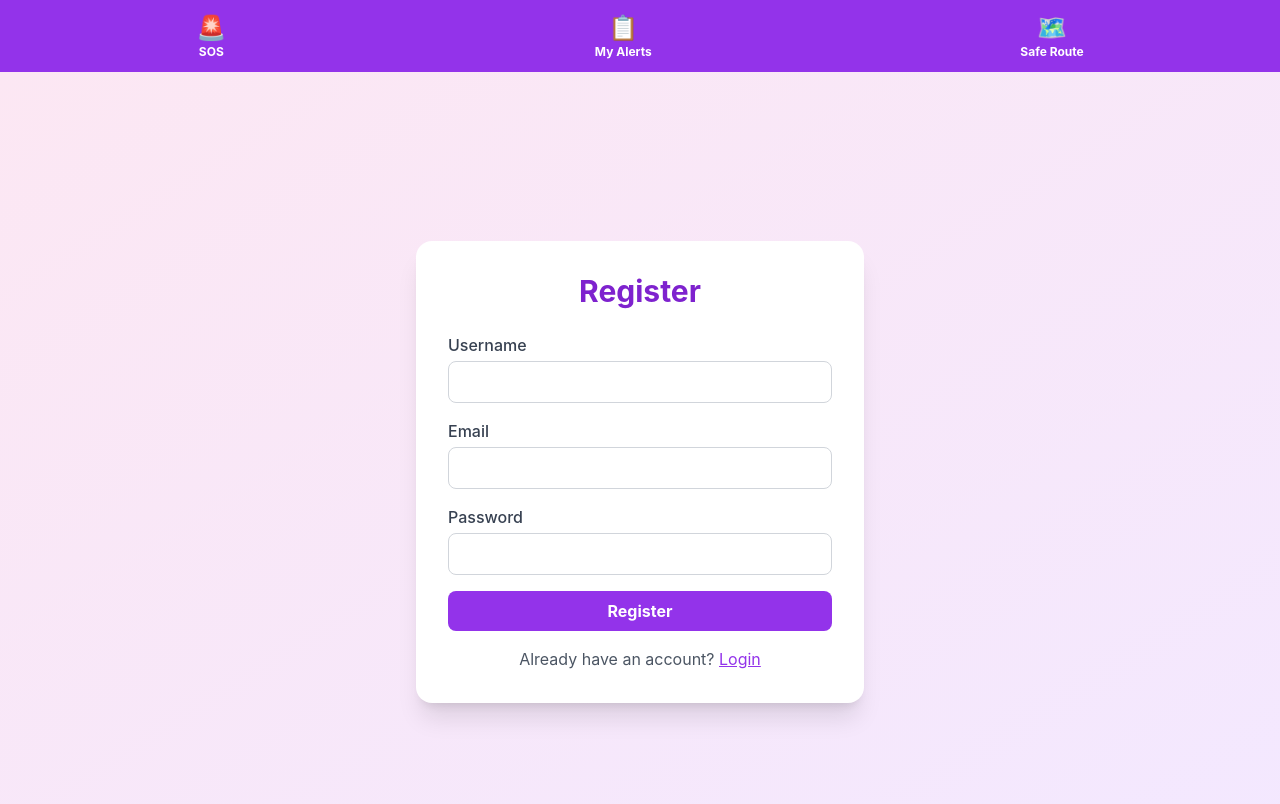
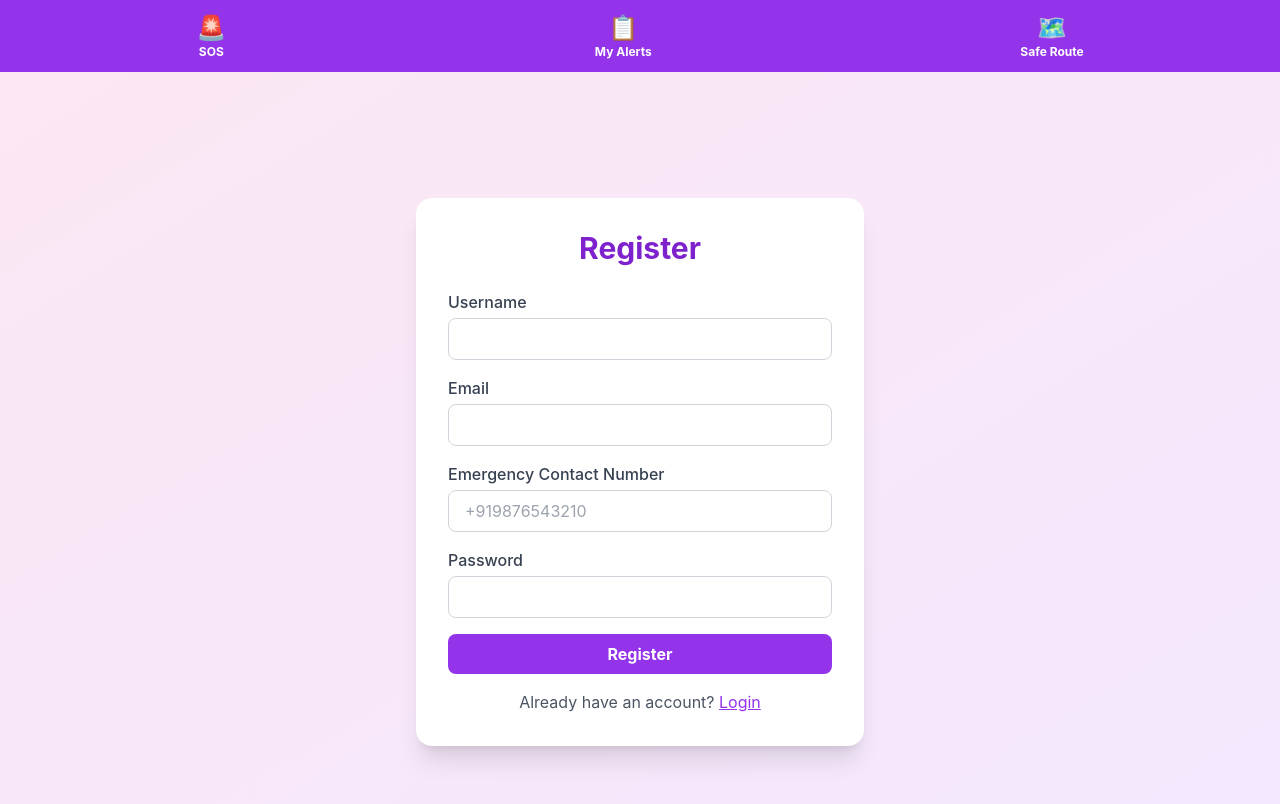
Before and after one commit to MANIMEGALAI-207/women-safety-backend, a React (Vite) app in the folder frontend/: page /register in a window 1280 px wide. Shown: the top 804 px of the page. Built offline with nearby package versions, Linux system fonts and the light colour scheme.

Commit message:
Add emergency contact field

```diff
--- a/frontend/src/pages/Register.jsx
+++ b/frontend/src/pages/Register.jsx
@@ -8,6 +8,7 @@ export default function Register() {
   const [password, setPassword] = useState('');
   const [error, setError] = useState('');
   const navigate = useNavigate();
+  const [emergencyContact, setEmergencyContact] = useState('');
 
   const handleRegister = async (e) => {
     e.preventDefault();
@@ -56,6 +57,18 @@ export default function Register() {
           </div>
 
           <div>
+  <label className="block text-gray-700 font-medium mb-1">Emergency Contact Number</label>
+  <input
+    type="tel"
+    value={emergencyContact}
+    onChange={(e) => setEmergencyContact(e.target.value)}
+    className="w-full px-4 py-2 border border-gray-300 rounded-lg"
+    placeholder="+919876543210"
+    required
+  />
+</div>
+
+          <div>
             <label className="block text-gray-700 font-medium mb-1">Password</label>
             <input
               type="password"
```
Also changed, not shown: 2 other files (tests, documents, lock files or other folders).
